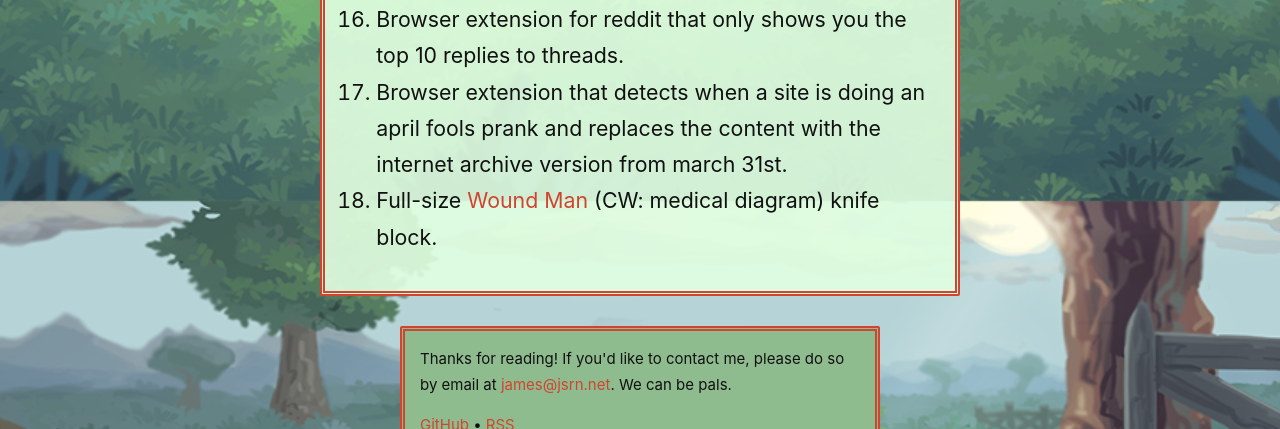
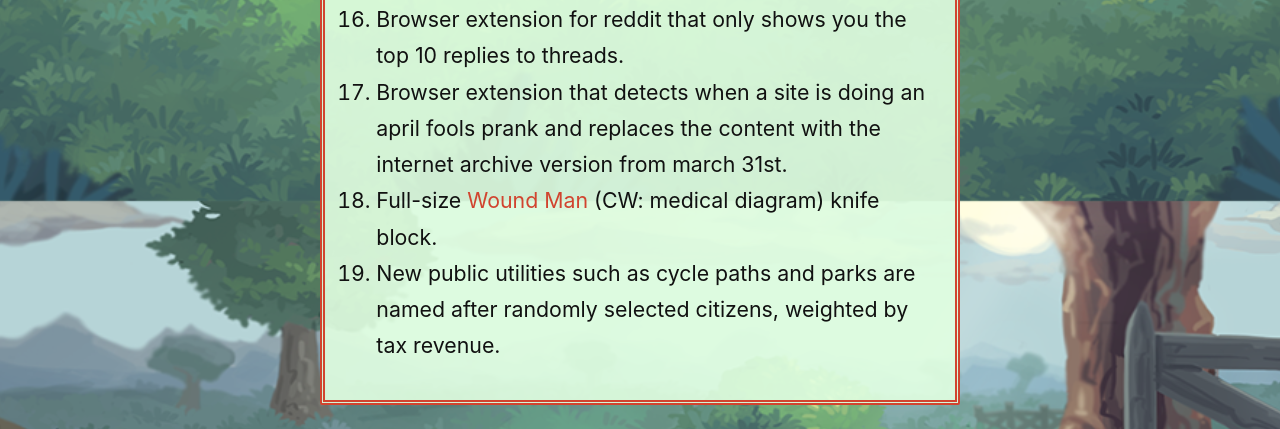
Before and after one commit to jsrn/jsrn.github.io, a Jekyll site: the page built from pitch.md, in a window 1280 px wide and 900 px high, scrolled down 1599 px, cut to the strip 0-429 px from the top of the window. Built offline with Jekyll 4.4.1, drawn with Linux system fonts in a browser that asks for light colours.

Commit message:
another great idea

```diff
--- a/pitch.md
+++ b/pitch.md
@@ -21,3 +21,4 @@ title: My brilliant ideas at no cost to you, the reader
 16. Browser extension for reddit that only shows you the top 10 replies to threads.
 17. Browser extension that detects when a site is doing an april fools prank and replaces the content with the internet archive version from march 31st.
 18. Full-size [Wound Man](https://en.wikipedia.org/wiki/Wound_Man) (CW: medical diagram) knife block.
+19. New public utilities such as cycle paths and parks are named after randomly selected citizens, weighted by tax revenue.
```
